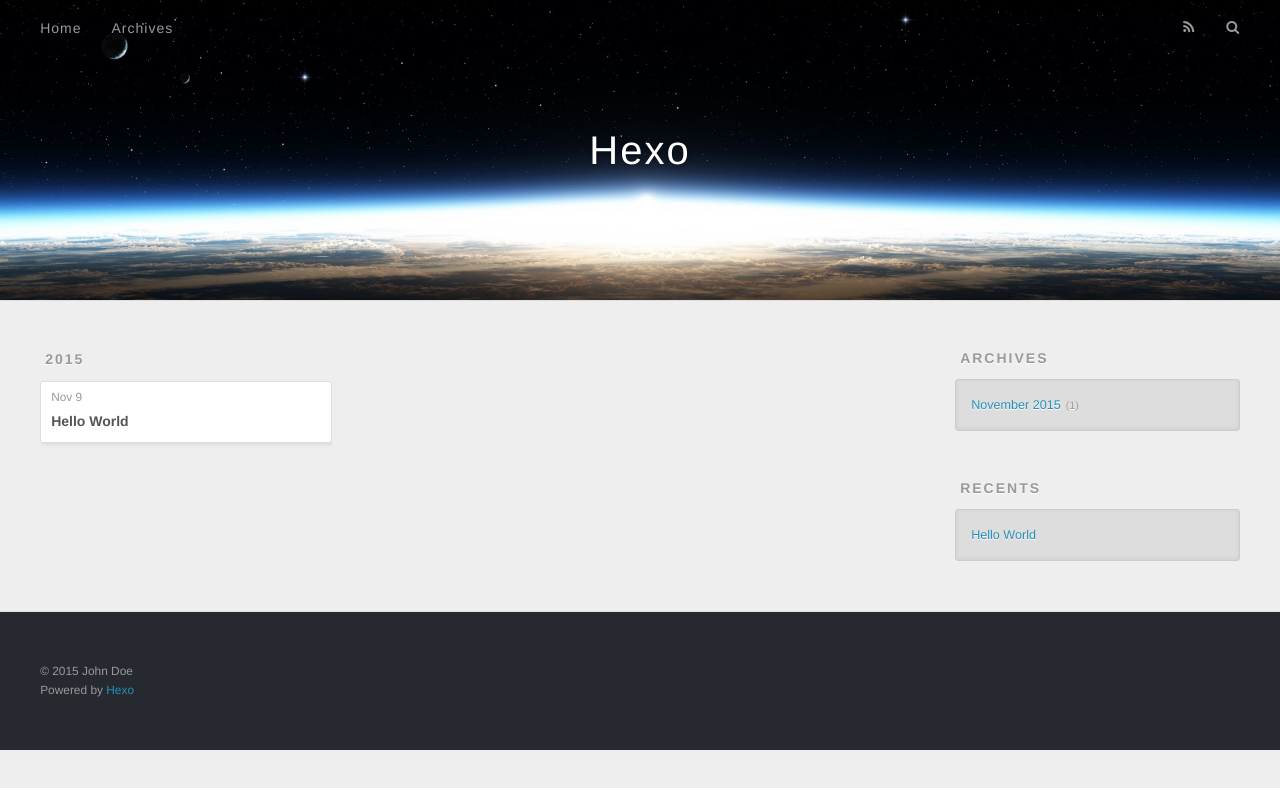
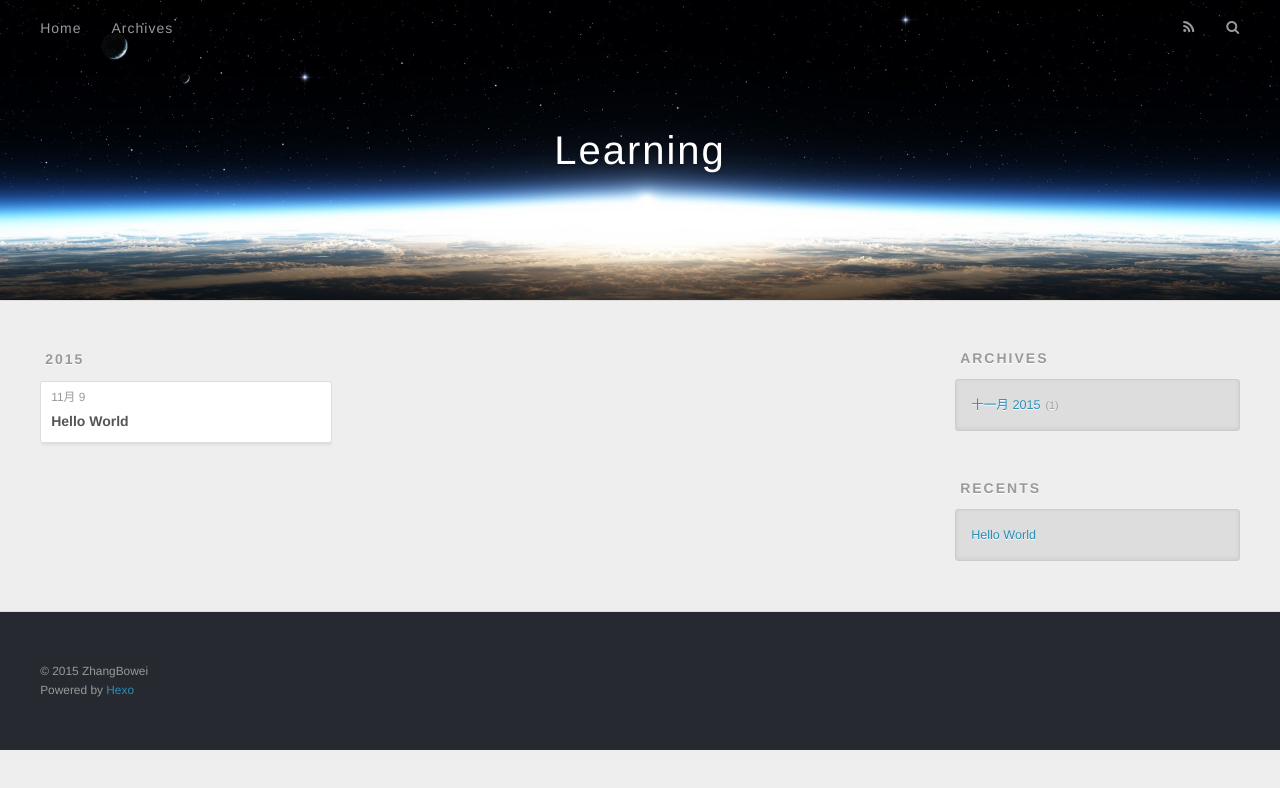
Before and after one commit to zhangbowei/zhangbowei.github.io, a plain HTML site: page archives/index.html in a window 1280 px wide. Drawn offline with nearby package versions, Linux system fonts and the light colour scheme.

Commit message:
Site updated: 2015-11-09 16:43:16

```diff
--- a/archives/index.html
+++ b/archives/index.html
@@ -3,19 +3,19 @@
 <head>
   <meta charset="utf-8">
 
-  <title>Archives | Hexo</title>
+  <title>Archives | Learning</title>
   <meta name="viewport" content="width=device-width, initial-scale=1, maximum-scale=1">
   <meta name="description">
 <meta property="og:type" content="website">
-<meta property="og:title" content="Hexo">
-<meta property="og:url" content="http://yoursite.com/archives/index.html">
-<meta property="og:site_name" content="Hexo">
+<meta property="og:title" content="Learning">
+<meta property="og:url" content="http://zhangbowei.github.io/archives/index.html">
+<meta property="og:site_name" content="Learning">
 <meta property="og:description">
 <meta name="twitter:card" content="summary">
-<meta name="twitter:title" content="Hexo">
+<meta name="twitter:title" content="Learning">
 <meta name="twitter:description">
 
-    <link rel="alternative" href="/atom.xml" title="Hexo" type="application/atom+xml">
+    <link rel="alternative" href="/atom.xml" title="Learning" type="application/atom+xml">
 
 
     <link rel="icon" href="/favicon.png">
@@ -33,7 +33,7 @@
   <div id="header-outer" class="outer">
     <div id="header-title" class="inner">
       <h1 id="logo-wrap">
-        <a href="/" id="logo">Hexo</a>
+        <a href="/" id="logo">Learning</a>
       </h1>
 
     </div>
@@ -53,7 +53,7 @@
         <a id="nav-search-btn" class="nav-icon" title="Search"></a>
       </nav>
       <div id="search-form-wrap">
-        <form action="//google.com/search" method="get" accept-charset="UTF-8" class="search-form"><input type="search" name="q" results="0" class="search-form-input" placeholder="Search"><button type="submit" class="search-form-submit">&#xF002;</button><input type="hidden" name="sitesearch" value="http://yoursite.com"></form>
+        <form action="//google.com/search" method="get" accept-charset="UTF-8" class="search-form"><input type="search" name="q" results="0" class="search-form-input" placeholder="Search"><button type="submit" class="search-form-submit">&#xF002;</button><input type="hidden" name="sitesearch" value="http://zhangbowei.github.io"></form>
       </div>
     </div>
   </div>
@@ -76,7 +76,7 @@
   <div class="archive-article-inner">
     <header class="archive-article-header">
       <a href="/2015/11/09/hello-world/" class="archive-article-date">
-  <time datetime="2015-11-09T08:23:59.000Z" itemprop="datePublished">Nov 9</time>
+  <time datetime="2015-11-09T08:23:59.000Z" itemprop="datePublished">11月 9</time>
 </a>
 
 
@@ -106,7 +106,7 @@
   <div class="widget-wrap">
     <h3 class="widget-title">Archives</h3>
     <div class="widget">
-      <ul class="archive-list"><li class="archive-list-item"><a class="archive-list-link" href="/archives/2015/11/">November 2015</a><span class="archive-list-count">1</span></li></ul>
+      <ul class="archive-list"><li class="archive-list-item"><a class="archive-list-link" href="/archives/2015/11/">十一月 2015</a><span class="archive-list-count">1</span></li></ul>
     </div>
   </div>
 
@@ -133,7 +133,7 @@
 
   <div class="outer">
     <div id="footer-info" class="inner">
-      &copy; 2015 John Doe<br>
+      &copy; 2015 ZhangBowei<br>
       Powered by <a href="http://hexo.io/" target="_blank">Hexo</a>
     </div>
   </div>
```
Also changed, not shown: 2015/11/09/hello-world/index.html (+9 -9 lines), archives/2015/11/index.html (+11 -11 lines), archives/2015/index.html (+11 -11 lines), index.html (+11 -11 lines).
